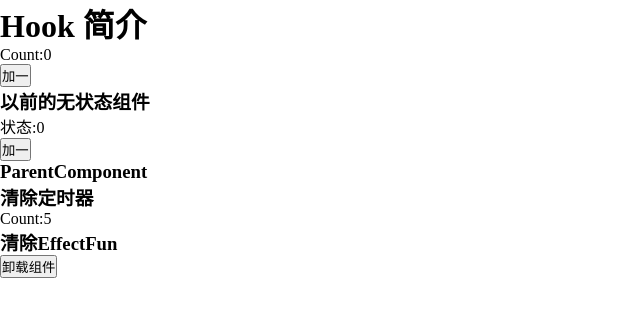
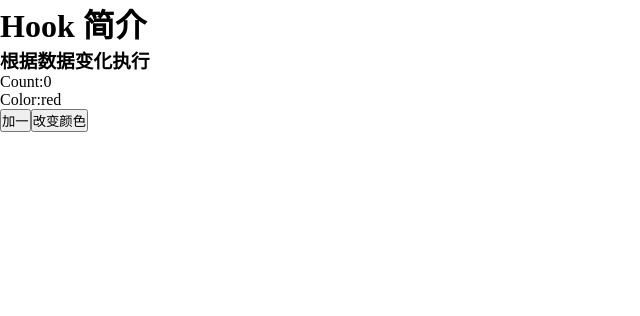
Before and after one commit to qiaozhididi/react-hook, a React (Create React App) app: page / in a window 1280 px wide. Shown: the top 316 px of the page, without its empty margins (0-640 px from the left). Built offline with nearby package versions, Linux system fonts and the light colour scheme.

Commit message:
跳过Effect

```diff
--- a/src/App.js
+++ b/src/App.js
@@ -2,6 +2,8 @@ import "./App.css";
 import ClassDemo from "./ClassDemo";
 import ClassEffectDemo from "./EffectHook/ClassEffectDemoo";
 import EffectClassTimer from "./EffectHook/EffectClassTimer";
+import EffectDataChange from "./EffectHook/EffectDataChange";
+import EffectOnlyDemo from "./EffectHook/EffectOnlyDemo";
 import FunEffectDemo from "./EffectHook/FunEffectDemo";
 import ParentComponent from "./EffectHook/ParentComponent";
 import FunDemo from "./FunDemo";
@@ -11,13 +13,15 @@ function App() {
   return (
     <div>
       <h1>Hook 简介</h1>
-      <ClassDemo />
-      <FunDemo />
+      {/* <ClassDemo /> */}
+      {/* <FunDemo /> */}
       {/* <HookUseState /> */}
       {/* <ClassEffectDemo /> */}
       {/* <FunEffectDemo /> */}
       {/* <EffectClassTimer /> */}
-      <ParentComponent />
+      {/* <ParentComponent /> */}
+      {/* <EffectOnlyDemo /> */}
+      <EffectDataChange />
     </div>
   );
 }
--- /dev/null
+++ b/src/EffectHook/EffectDataChange.jsx
@@ -0,0 +1,31 @@
+import React, { useEffect, useState } from "react";
+
+export default function EffectDataChange() {
+  const [count, setCount] = useState(0);
+  const [color, setColor] = useState("red");
+  useEffect(() => {
+    console.log("根据数据变化执行");
+  }, [count, color]);
+
+  return (
+    <div>
+      <h3>根据数据变化执行</h3>
+      <p>Count:{count}</p>
+      <p>Color:{color}</p>
+      <button
+        onClick={() => {
+          setCount(count + 1);
+        }}
+      >
+        加一
+      </button>
+      <button
+        onClick={() => {
+          setColor("blue");
+        }}
+      >
+        改变颜色
+      </button>
+    </div>
+  );
+}
--- /dev/null
+++ b/src/EffectHook/EffectOnlyDemo.jsx
@@ -0,0 +1,20 @@
+import React, { useEffect, useState } from "react";
+
+export default function EffectOnlyDemo() {
+  const [count, setCount] = useState(0);
+  //使用空数组作为第二个参数，就可以使Effect只运行一次，类似于componentDidMount和componentWillUnmount的组合
+  useEffect(() => {
+    console.log("只运行一次的Effect");
+  }, []);
+
+  const clickUpdateCountHandler = () => {
+    setCount(count + 1);
+  };
+  return (
+    <div>
+      <h3>只运行一次的Effect</h3>
+      <p>Count:{count}</p>
+      <button onClick={clickUpdateCountHandler}>加一</button>
+    </div>
+  );
+}
```
Also changed, not shown: 1 other file (tests, documents, lock files or other folders).
